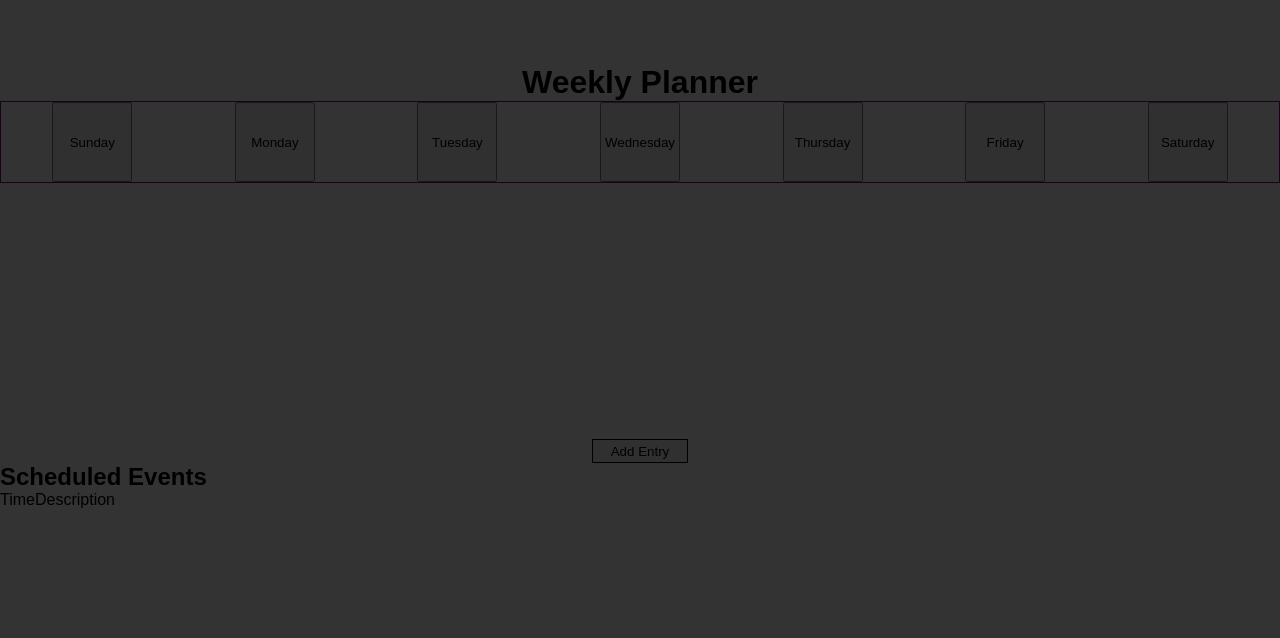
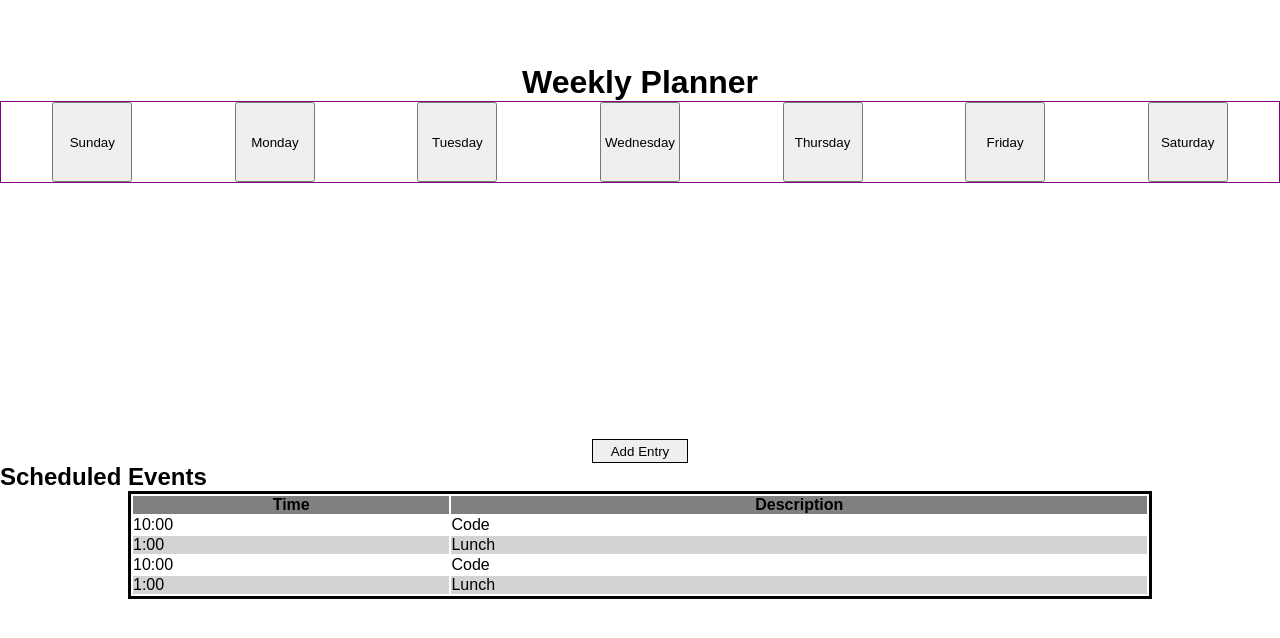
Before and after one commit to angelsleung/week-planner, a plain HTML site: page index.html in a window 1280 px wide. Drawn offline with Linux system fonts and the light colour scheme.

Commit message:
Lisa's turn ended

```diff
--- a/index.html
+++ b/index.html
@@ -27,18 +27,30 @@
     </div>
 
     <h2>Scheduled Events</h2>
-    <table>
+    <table class="schedule">
       <thead>
-        <th>
-          <tr>Time</tr>
-          <tr>Description</tr>
-        </th>
+        <tr>
+          <th>Time</th>
+          <th>Description</th>
+        </tr>
       </thead>
+      <tbody>
         <tr>
-          <td></td>
+          <td>10:00</td>
+          <td>Code</td>
         </tr>
-      <tbody>
-
+        <tr>
+          <td>1:00</td>
+          <td>Lunch</td>
+        </tr>
+        <tr>
+          <td>10:00</td>
+          <td>Code</td>
+        </tr>
+        <tr>
+          <td>1:00</td>
+          <td>Lunch</td>
+        </tr>
       </tbody>
     </table>
 
--- a/styles.css
+++ b/styles.css
@@ -16,6 +16,7 @@ body {
 .row {
   display: flex;
   justify-content: center;
+
   /* flex-direction: column; */
 }
 
@@ -48,6 +49,7 @@ body {
   justify-content: center;
   align-items: center;
   background-color: rgb(0, 0, 0, 0.8);
+  display: none;
 }
 
 .modal {
@@ -95,3 +97,21 @@ body {
   width: 5rem;
   height: 5rem;
 }
+
+.schedule {
+  width: 80%;
+  border: solid black;
+  padding: 0;
+}
+
+td {
+  margin: 0;
+}
+
+.schedule th {
+  background-color: gray;
+}
+
+tr:nth-child(even) {
+  background-color: lightgray;
+}
```
